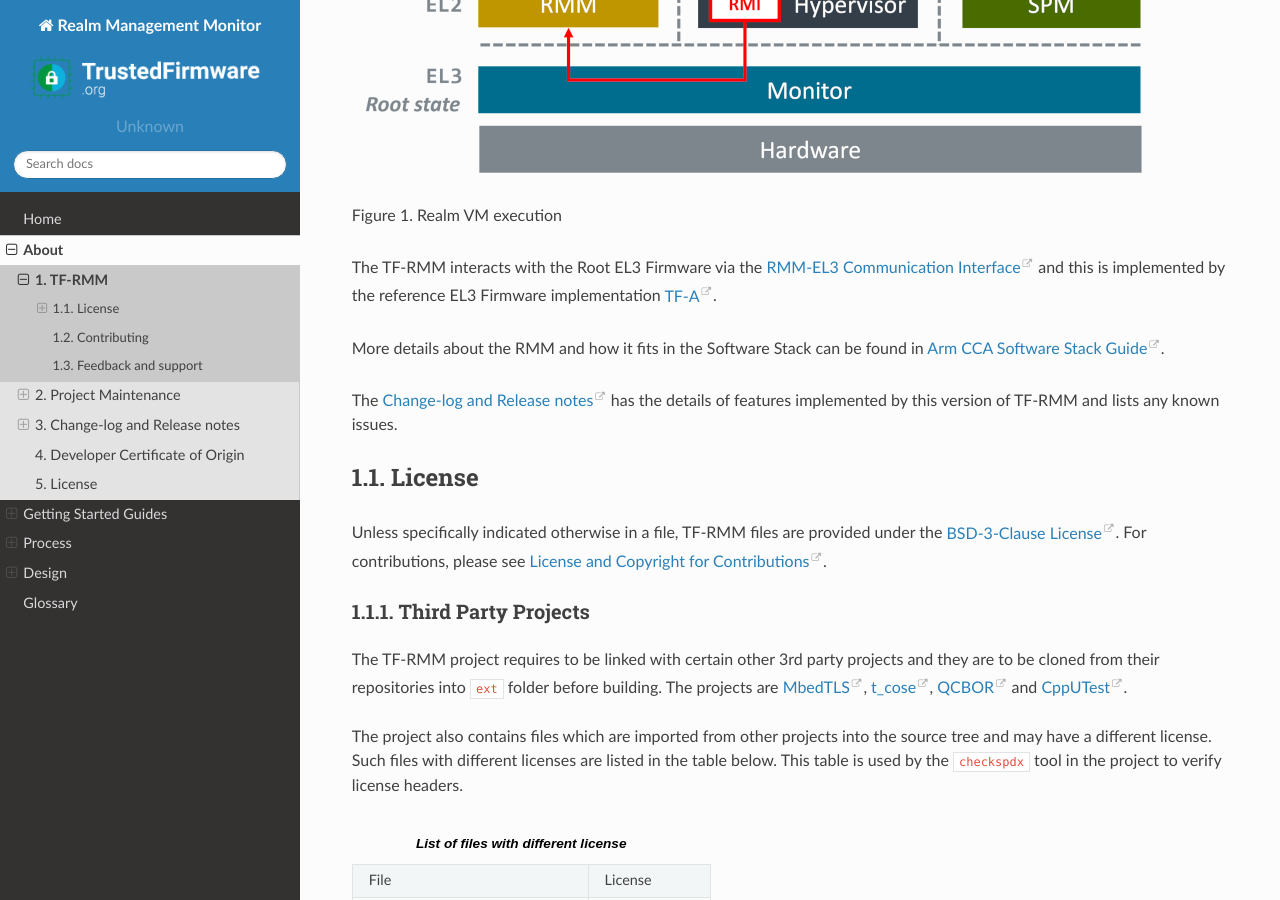
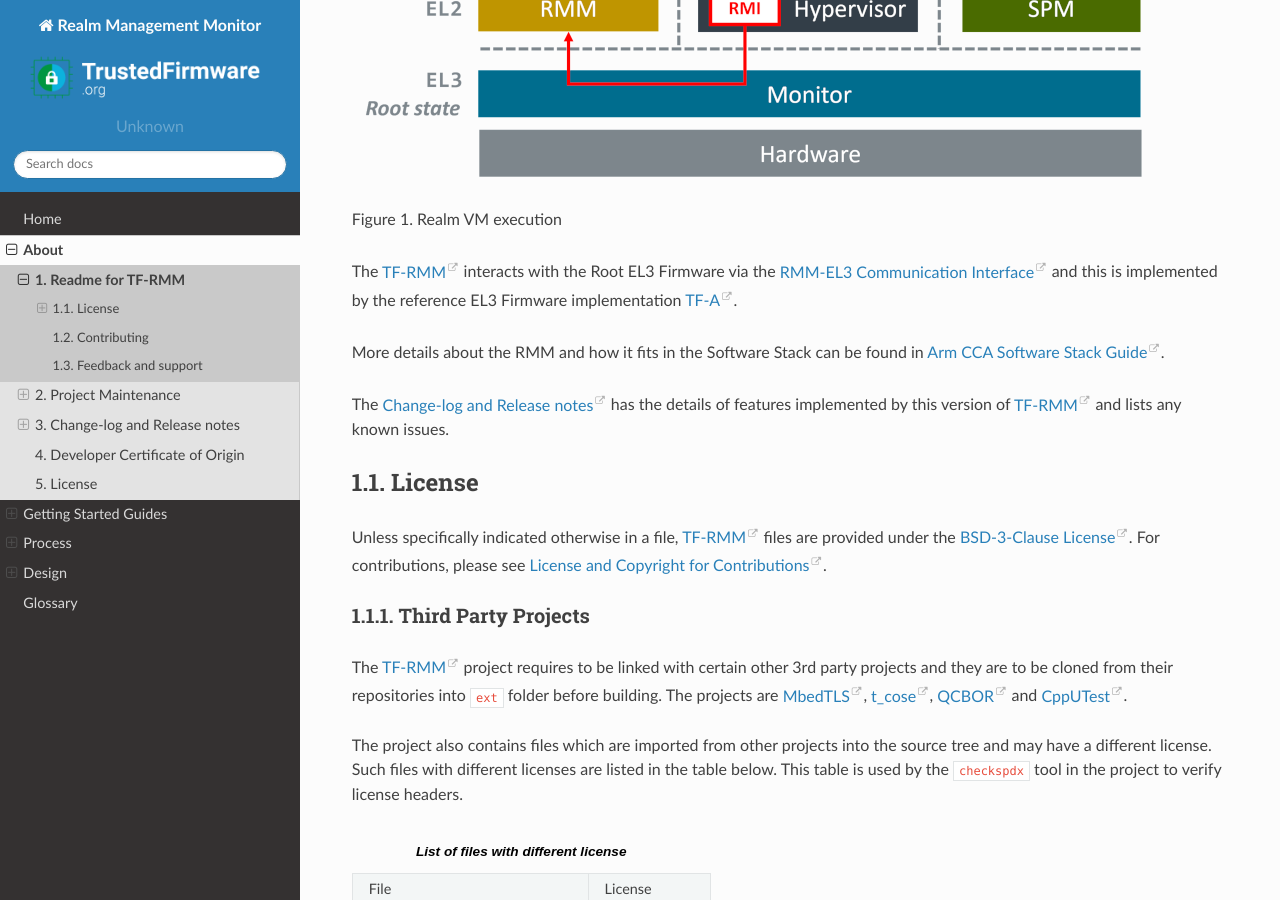
Before and after one commit to TF-RMM/tf-rmm, a Sphinx documentation site: the page built from docs/readme.rst, in a window 1280 px wide and 900 px high, scrolled down 1019 px. Built offline with Sphinx 7.4.7 and the Read the Docs theme 2.0.0, drawn with Linux system fonts in a browser that asks for light colours; some of the changed text lies outside the part shown.

Commit message:
docs: add reference to trustedfirmware.org
This patch modifies the readme to add references to
the TF-RMM webpage in trustedfirmware.org.

Signed-off-by: Soby Mathew <soby.mathew@arm.com>
Change-Id: I469fa0c700a3720c669e3f249dd29bf8a8119212

```diff
--- a/docs/readme.rst
+++ b/docs/readme.rst
@@ -1,12 +1,12 @@
 .. SPDX-License-Identifier: BSD-3-Clause
 .. SPDX-FileCopyrightText: Copyright TF-RMM Contributors.
 
-######
-TF-RMM
-######
+#################
+Readme for TF-RMM
+#################
 
-TF-RMM (or simply RMM) is the Trusted Firmware Implementation of the `Realm
-Management Monitor (RMM) Specification`_. The RMM
+`TF-RMM`_ (or simply RMM) is the `Trusted Firmware`_ Implementation of the
+`Realm Management Monitor (RMM) Specification`_. The RMM
 is a software component that runs at Realm EL2 and forms part of a system
 which implements the Arm Confidential Compute Architecture (Arm CCA).
 `Arm CCA`_ is an architecture which provides Protected Execution Environments
@@ -41,7 +41,7 @@
 
 Figure 1. Realm VM execution
 
-The TF-RMM interacts with the Root EL3 Firmware via the
+The `TF-RMM`_ interacts with the Root EL3 Firmware via the
 `RMM-EL3 Communication Interface`_ and this is implemented by the reference
 EL3 Firmware implementation `TF-A`_.
 
@@ -49,22 +49,23 @@
 found in `Arm CCA Software Stack Guide`_.
 
 The `Change-log and Release notes`_ has the details of features implemented
-by this version of TF-RMM and lists any known issues.
+by this version of `TF-RMM`_ and lists any known issues.
 
 *******
 License
 *******
 
-Unless specifically indicated otherwise in a file, TF-RMM files are provided
+Unless specifically indicated otherwise in a file, `TF-RMM`_ files are provided
 under the `BSD-3-Clause License`_. For contributions, please
 see `License and Copyright for Contributions`_.
 
 Third Party Projects
 ====================
 
-The TF-RMM project requires to be linked with certain other 3rd party projects
-and they are to be cloned from their repositories into ``ext`` folder before
-building. The projects are `MbedTLS`_, `t_cose`_, `QCBOR`_ and `CppUTest`_.
+The `TF-RMM`_ project requires to be linked with certain other 3rd party
+projects and they are to be cloned from their repositories into ``ext`` folder
+before building. The projects are `MbedTLS`_, `t_cose`_, `QCBOR`_ and
+`CppUTest`_.
 
 The project also contains files which are imported from other projects
 into the source tree and may have a different license. Such files with
```
Also changed, not shown: other parts of docs/readme.rst (+2 -0 lines).
